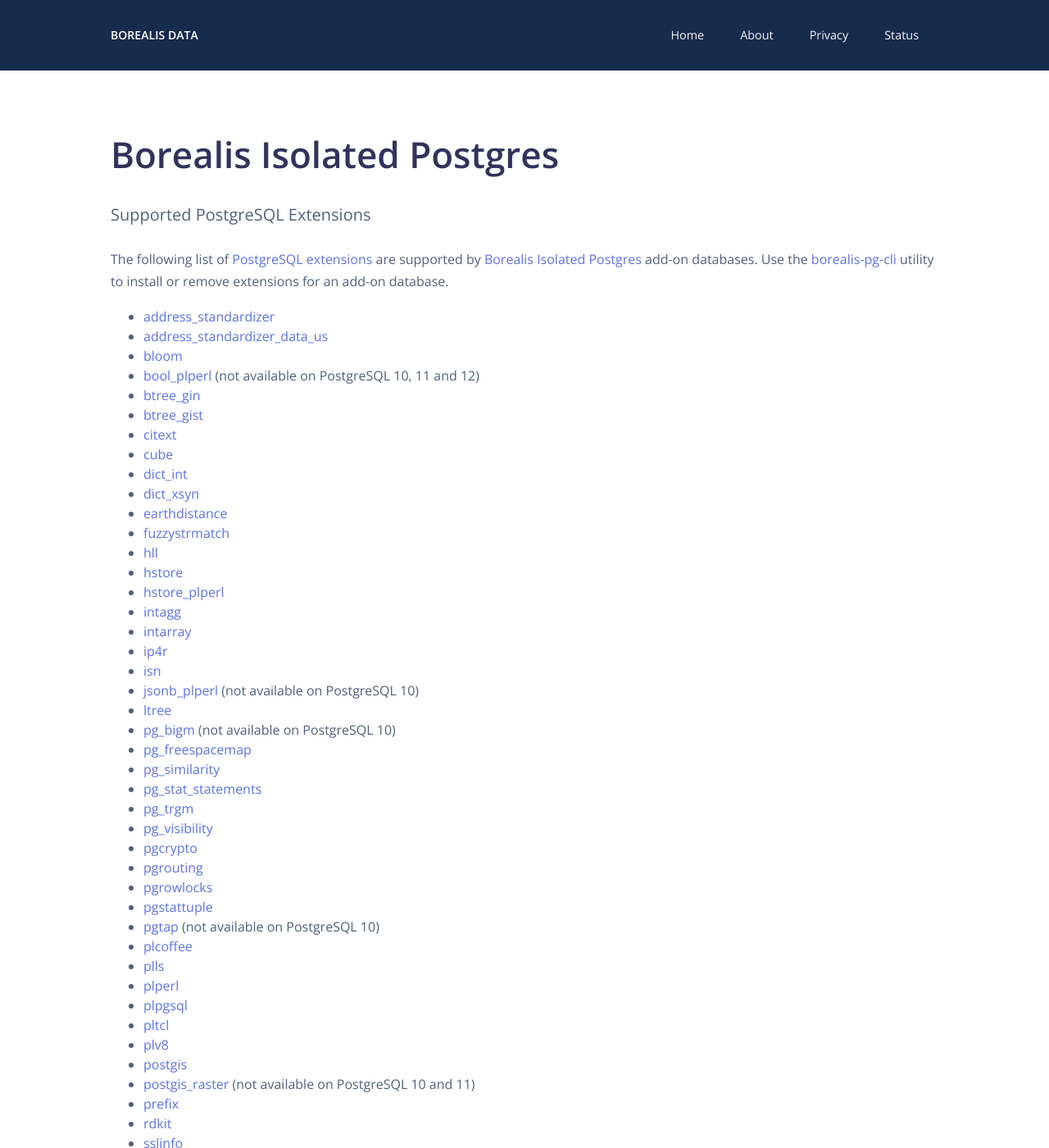
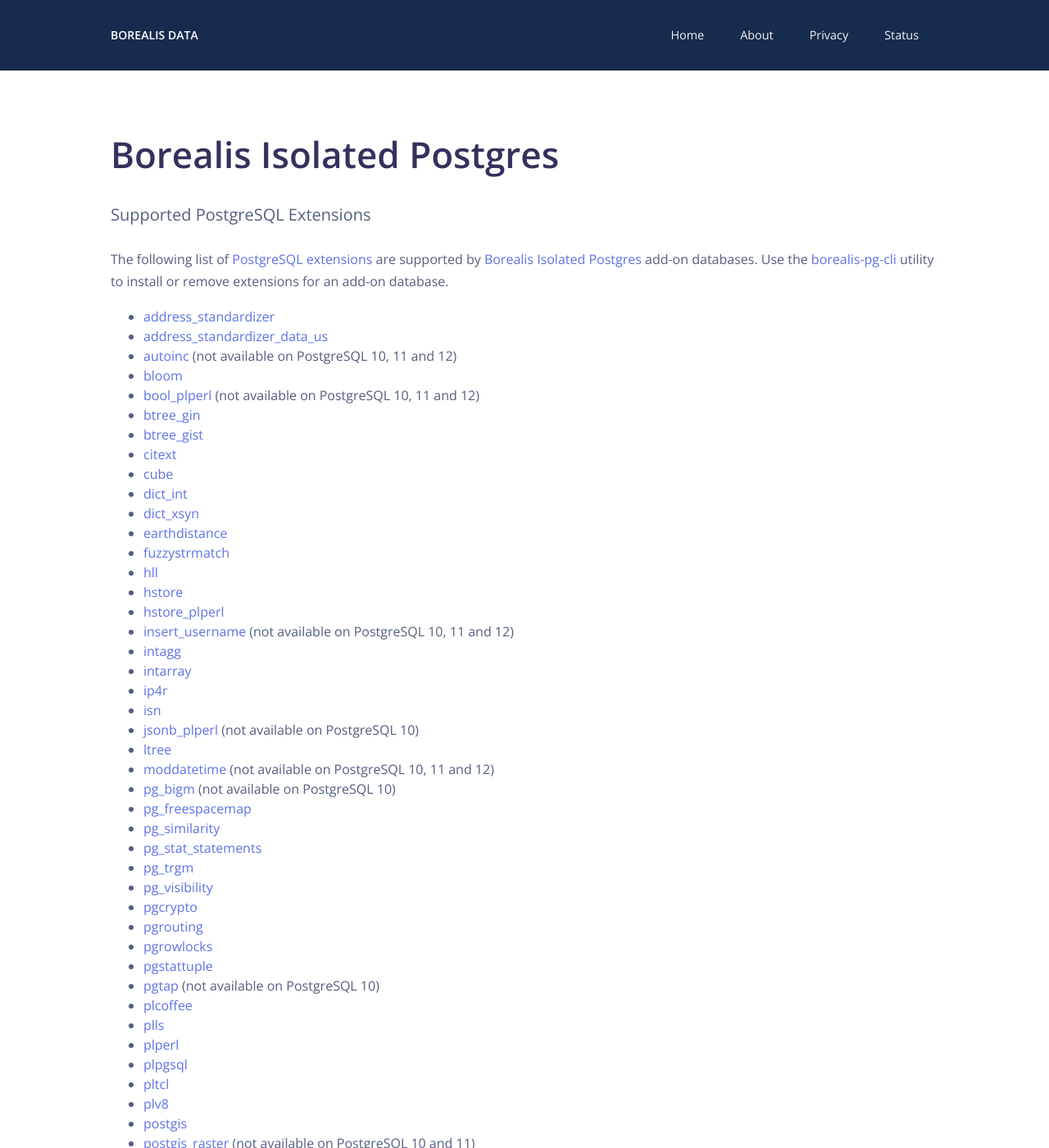
Before and after one commit to OldSneerJaw/borealis-data-www, a Jekyll site: the page built from _pages/pg-extensions-support.md, in a window 1280 px wide and 1400 px high. Shown: the whole window at 82% size. Built offline with Jekyll 4.4.1, drawn with Linux system fonts in a browser that asks for light colours; nearby versions of some CDN libraries; some of the changed text lies outside the part shown.

Commit message:
Document support for spi module PG extensions
The latest release added support for the autoinc, insert_username, moddatetime and refint extensions from the spi module.

```diff
--- a/_pages/pg-extensions-support.md
+++ b/_pages/pg-extensions-support.md
@@ -8,6 +8,7 @@
 
 - [address_standardizer](https://postgis.net/docs/manual-3.1/Address_Standardizer.html)
 - [address_standardizer_data_us](https://postgis.net/docs/manual-3.1/Address_Standardizer.html)
+- [autoinc](https://www.postgresql.org/docs/13/contrib-spi.html#id-1.11.7.45.6) (not available on PostgreSQL 10, 11 and 12)
 - [bloom](https://www.postgresql.org/docs/13/bloom.html)
 - [bool_plperl](https://www.postgresql.org/docs/13/plperl-funcs.html) (not available on PostgreSQL 10, 11 and 12)
 - [btree_gin](https://www.postgresql.org/docs/13/btree-gin.html)
@@ -21,12 +22,14 @@
 - [hll](https://github.com/citusdata/postgresql-hll)
 - [hstore](https://www.postgresql.org/docs/13/hstore.html)
 - [hstore_plperl](https://www.postgresql.org/docs/13/hstore.html#id-1.11.7.25.11)
+- [insert_username](https://www.postgresql.org/docs/13/contrib-spi.html#id-1.11.7.45.7) (not available on PostgreSQL 10, 11 and 12)
 - [intagg](https://www.postgresql.org/docs/13/intagg.html)
 - [intarray](https://www.postgresql.org/docs/13/intarray.html)
 - [ip4r](https://github.com/RhodiumToad/ip4r)
 - [isn](https://www.postgresql.org/docs/13/isn.html)
 - [jsonb_plperl](https://www.postgresql.org/docs/13/datatype-json.html#id-1.5.7.22.19) (not available on PostgreSQL 10)
 - [ltree](https://www.postgresql.org/docs/13/ltree.html)
+- [moddatetime](https://www.postgresql.org/docs/13/contrib-spi.html#id-1.11.7.45.8) (not available on PostgreSQL 10, 11 and 12)
 - [pg_bigm](https://pgbigm.osdn.jp/pg_bigm_en-1-2.html) (not available on PostgreSQL 10)
 - [pg_freespacemap](https://www.postgresql.org/docs/13/pgfreespacemap.html)
 - [pg_similarity](https://github.com/eulerto/pg_similarity)
@@ -48,6 +51,7 @@
 - [postgis_raster](https://www.postgis.net/docs/manual-3.1/using_raster_dataman.html) (not available on PostgreSQL 10 and 11)
 - [prefix](https://github.com/dimitri/prefix)
 - [rdkit](https://www.rdkit.org/docs/Cartridge.html)
+- [refint](https://www.postgresql.org/docs/13/contrib-spi.html#id-1.11.7.45.5) (not available on PostgreSQL 10, 11 and 12)
 - [sslinfo](https://www.postgresql.org/docs/13/sslinfo.html)
 - [tablefunc](https://www.postgresql.org/docs/13/tablefunc.html)
 - [tsm_system_rows](https://www.postgresql.org/docs/13/tsm-system-rows.html)
```
